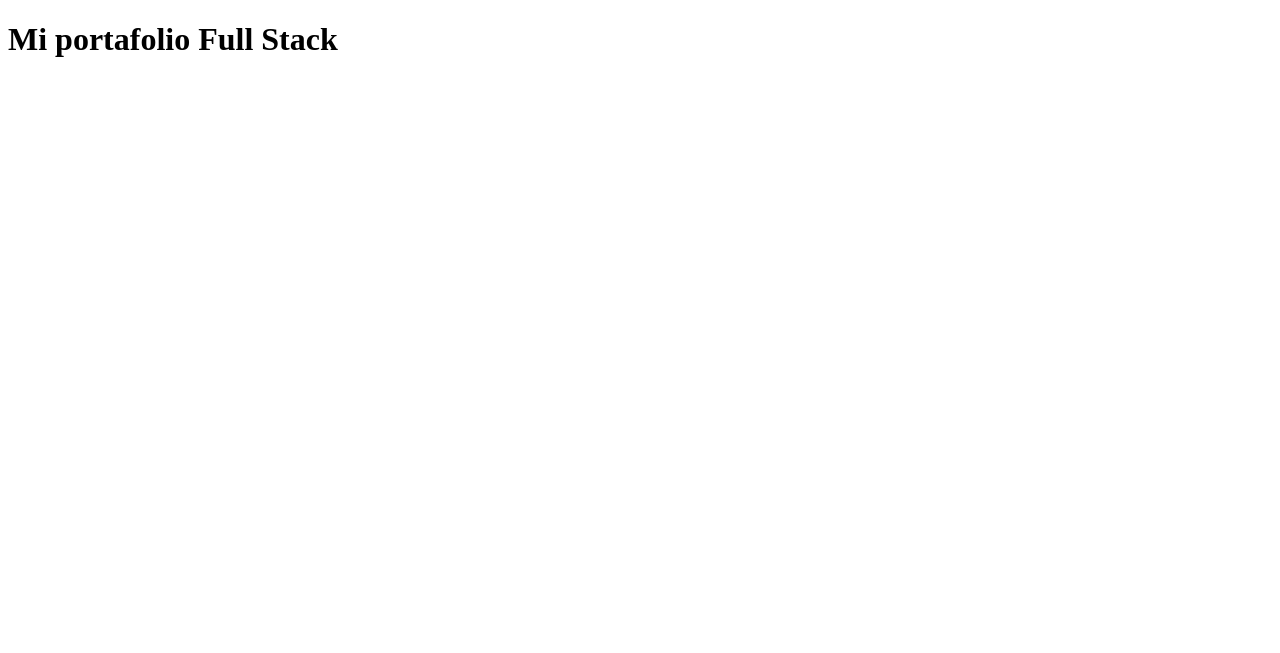
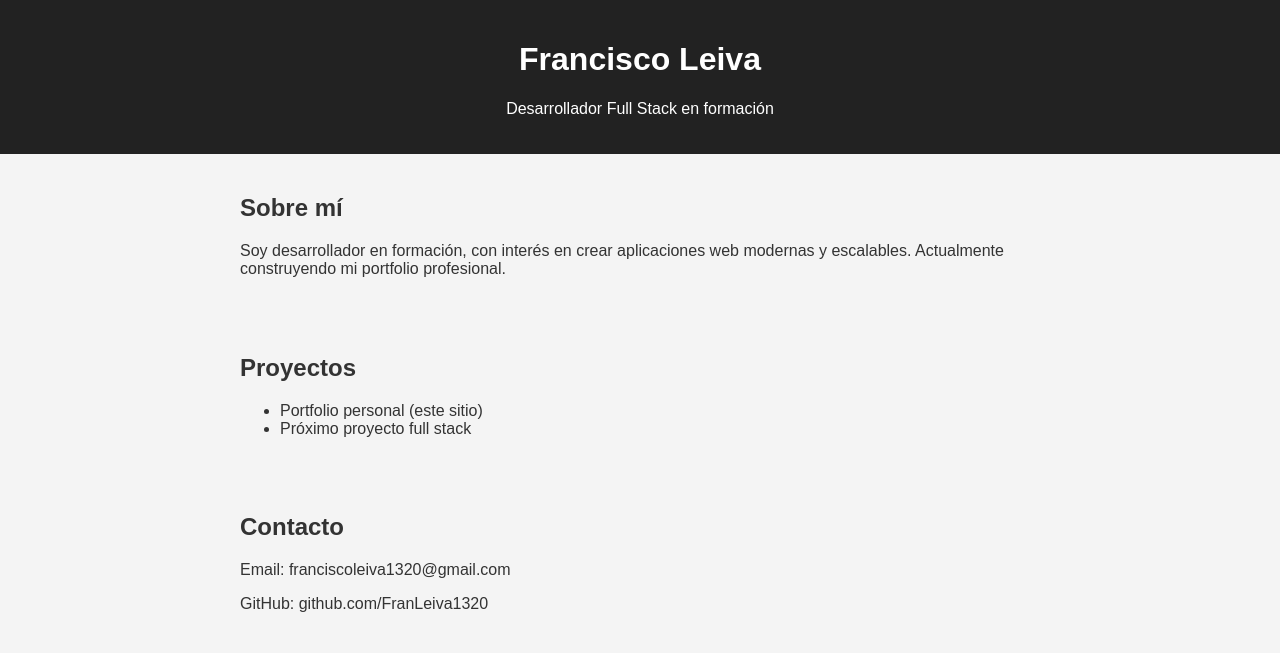
Before and after one commit to FranLeiva1320/portfolio-fullstack, a plain HTML site: page frontend/index.html in a window 1280 px wide. Drawn offline with Linux system fonts and the light colour scheme.

Commit message:
Dia 1: estructura y HTML base del portfolio

```diff
--- /dev/null
+++ b/frontend/css/styles.css
@@ -0,0 +1,20 @@
+body {
+  font-family: Arial, sans-serif;
+  margin: 0;
+  padding: 0;
+  background-color: #f4f4f4;
+  color: #333;
+}
+
+header {
+  background-color: #222;
+  color: white;
+  padding: 20px;
+  text-align: center;
+}
+
+section {
+  padding: 20px;
+  max-width: 800px;
+  margin: auto;
+}
--- a/frontend/index.html
+++ b/frontend/index.html
@@ -1,11 +1,40 @@
 <!DOCTYPE html>
 <html lang="es">
 <head>
-    <meta charset="UTF-8">
-    <meta name="viewport" content="width=device-width, initial-scale=1.0">
-    <title>Portafolio</title>
+  <meta charset="UTF-8">
+  <meta name="viewport" content="width=device-width, initial-scale=1.0">
+  <title>Francisco | Full Stack Developer</title>
+  <link rel="stylesheet" href="css/styles.css">
 </head>
 <body>
-    <h1>Mi portafolio Full Stack</h1>
+
+  <header>
+    <h1>Francisco Leiva</h1>
+    <p>Desarrollador Full Stack en formación</p>
+  </header>
+
+  <section id="about">
+    <h2>Sobre mí</h2>
+    <p>
+      Soy desarrollador en formación, con interés en crear aplicaciones web
+      modernas y escalables. Actualmente construyendo mi portfolio profesional.
+    </p>
+  </section>
+
+  <section id="projects">
+    <h2>Proyectos</h2>
+    <ul>
+      <li>Portfolio personal (este sitio)</li>
+      <li>Próximo proyecto full stack</li>
+    </ul>
+  </section>
+
+  <section id="contact">
+    <h2>Contacto</h2>
+    <p>Email: franciscoleiva1320@gmail.com</p>
+    <p>GitHub: github.com/FranLeiva1320</p>
+  </section>
+
+  <script src="js/main.js"></script>
 </body>
 </html>
--- /dev/null
+++ b/frontend/js/main.js
@@ -0,0 +1 @@
+console.log("portafolio cargado correctamente");
```
